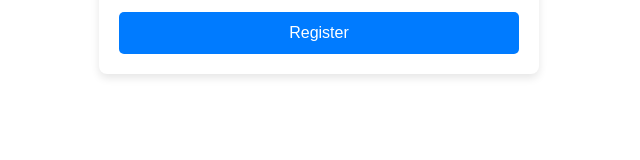
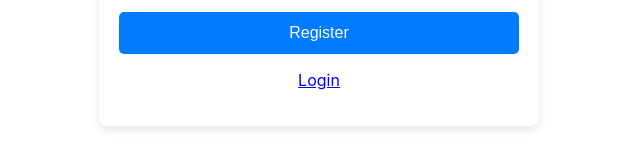
Before and after one commit to KathirProject123/Small-bets, a React (Create React App) app: page /register in a window 1280 px wide. Shown: the part 557-717 px from the top of the page, without its empty margins (321-961 px from the left). Built offline with nearby package versions, Linux system fonts and the light colour scheme.

Commit message:
register-login

```diff
--- a/src/Register.js
+++ b/src/Register.js
@@ -53,6 +53,7 @@ function Register() {
                 <input type="number" name="year" placeholder="Year of Passing" onChange={handleChange} required />
                 <input type="password" name="password" placeholder="Password" onChange={handleChange} required />
                 <button type="submit">Register</button>
+                <p><a href="/Login">Login</a></p>
             </form>
         </div>
     );
```
